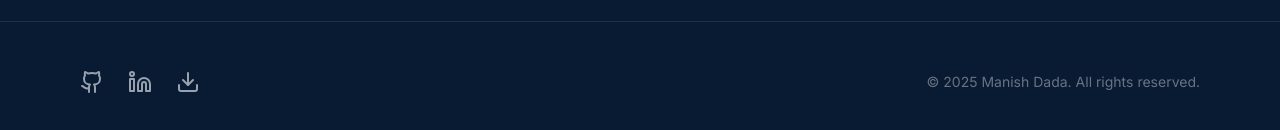
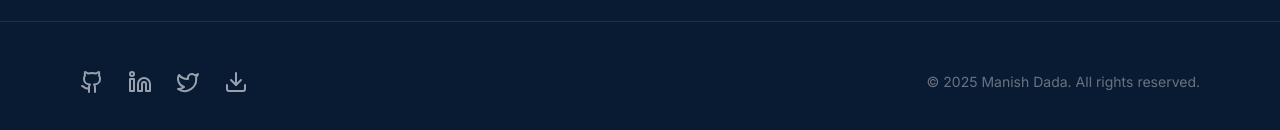
Before and after one commit to manis-sharma/personal-portfolio, a React (Vite) app: page / in a window 1280 px wide. Shown: the part 4172-4302 px from the top of the page. Built offline with nearby package versions, Linux system fonts and the light colour scheme.

Commit message:
feat: add Vercel Analytics

```diff
--- a/package.json
+++ b/package.json
@@ -11,6 +11,7 @@
   },
   "dependencies": {
     "@radix-ui/react-slot": "1.2.4",
+    "@vercel/analytics": "^1.6.1",
     "class-variance-authority": "^0.7.1",
     "clsx": "^2.1.1",
     "framer-motion": "^11.0.0",
--- a/src/App.jsx
+++ b/src/App.jsx
@@ -8,6 +8,7 @@ import FeaturedProject from '@/components/FeaturedProject';
 import Projects from '@/components/Projects';
 import Contact from '@/components/Contact';
 import Footer from '@/components/Footer';
+import { Analytics } from '@vercel/analytics/react';
 
 export default function App() {
   const [mounted, setMounted] = useState(false);
@@ -40,6 +41,7 @@ export default function App() {
         </section>
         <Footer />
       </div>
+      <Analytics />
     </main>
   );
 }
--- a/src/components/Footer.jsx
+++ b/src/components/Footer.jsx
@@ -1,5 +1,5 @@
 import { motion } from 'framer-motion';
-import { Github, Linkedin, Download } from 'lucide-react';
+import { Github, Linkedin, Twitter, Download } from 'lucide-react';
 
 export default function Footer() {
   return (
@@ -31,12 +31,22 @@ export default function Footer() {
             <Linkedin className="w-6 h-6" />
           </motion.a>
           <motion.a
+  href="https://x.com/yourusername"
+  target="_blank"
+  rel="noopener noreferrer"
+  whileHover={{ y: -2 }}
+  className="text-gray-400 hover:text-accent transition-colors"
+>
+  <Twitter className="w-6 h-6" />
+</motion.a>
+          <motion.a
             href="#"
             whileHover={{ y: -2 }}
             className="text-gray-400 hover:text-accent transition-colors"
           >
             <Download className="w-6 h-6" />
           </motion.a>
+
         </div>
 
         <p className="text-gray-500 text-sm text-center md:text-right">
```
Also changed, not shown: 1 other file (tests, documents, lock files or other folders).
